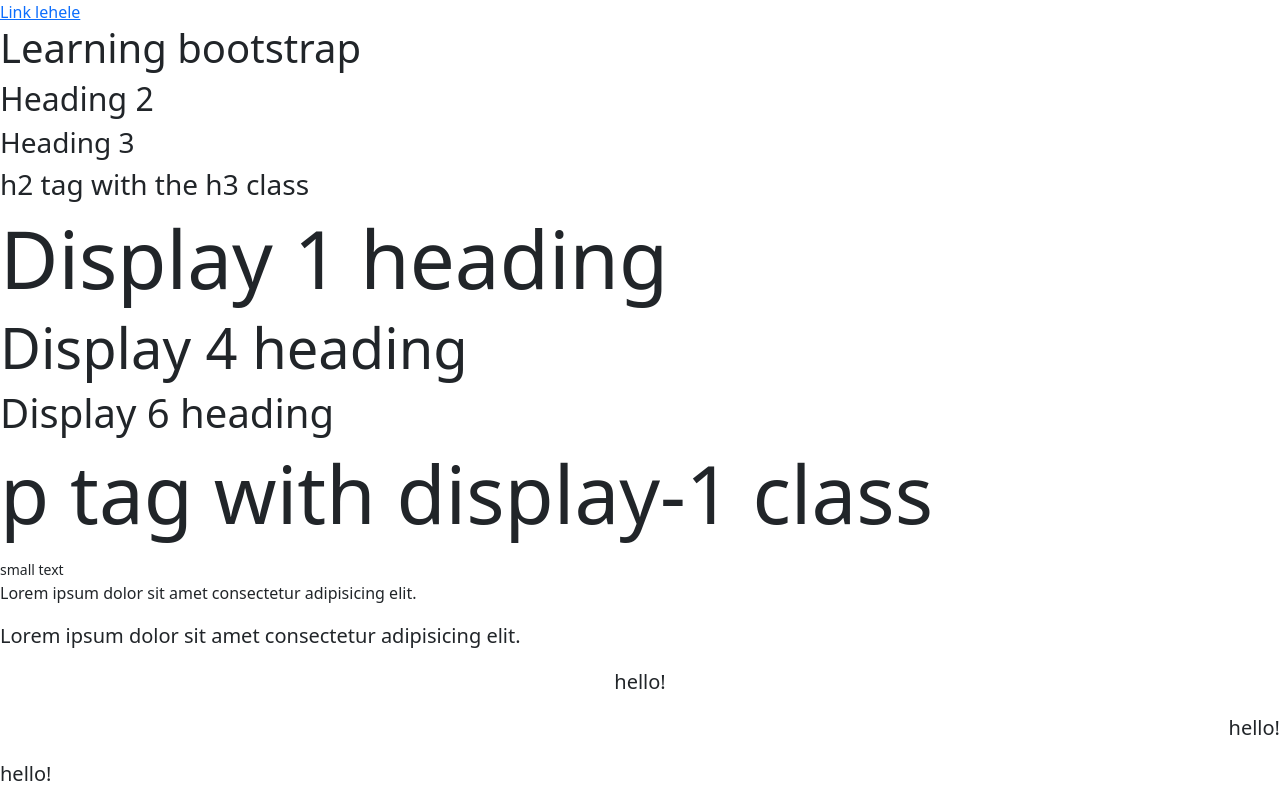
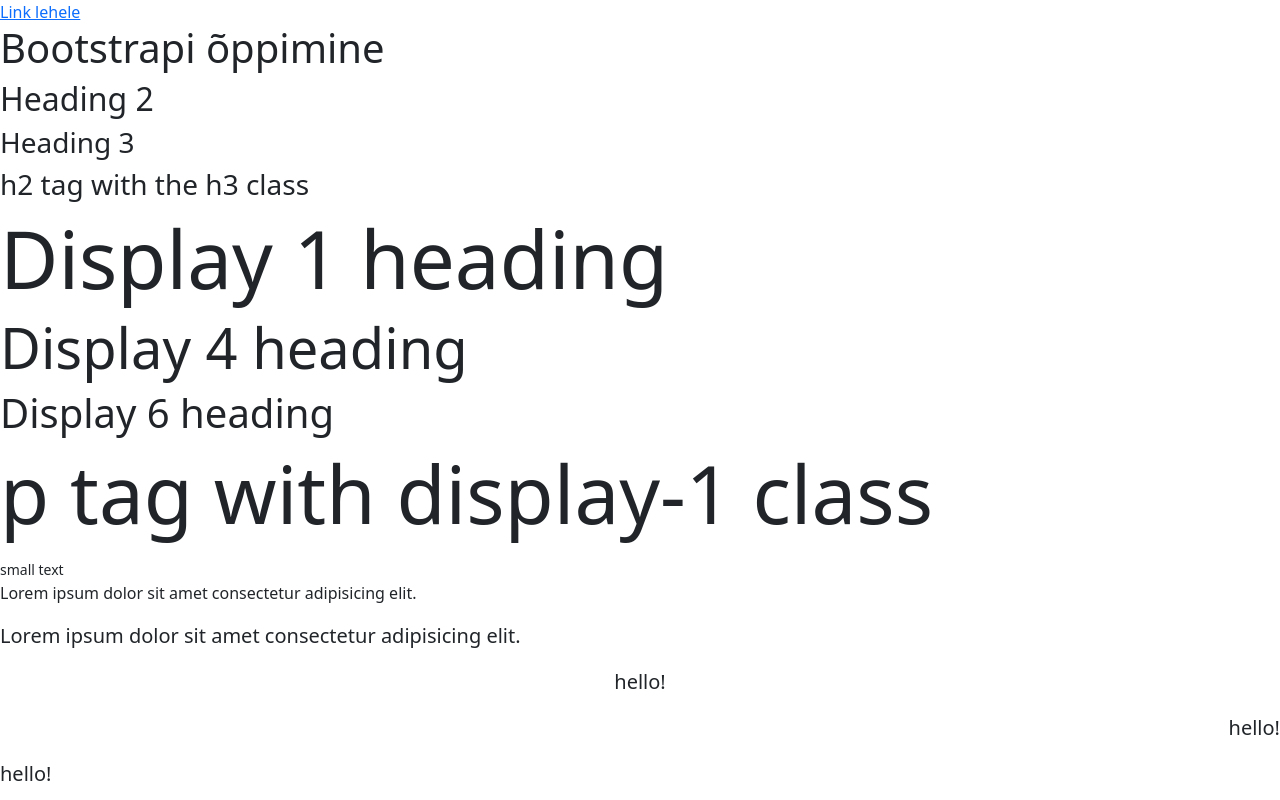
Before and after one commit to evavidevik/bootstrap_5, a website: page index.html in a window 1280 px wide. Shown: the top 800 px of the page. Drawn offline with nearby package versions, Linux system fonts and the light colour scheme.

Commit message:
Update index.html
Kloonisin oma arvuti GitHub Desktopi jaoks bootstrapi kausta

```diff
--- a/index.html
+++ b/index.html
@@ -8,7 +8,7 @@
 </head>
 <body>
     <a href="leht.html">Link lehele</a>
-    <h1>Learning bootstrap</h1>
+    <h1>Bootstrapi õppimine</h1>
     <h2>Heading 2</h2>
     <h3>Heading 3</h3>
     <h2 class="h3">h2 tag with the h3 class</h2>
```
